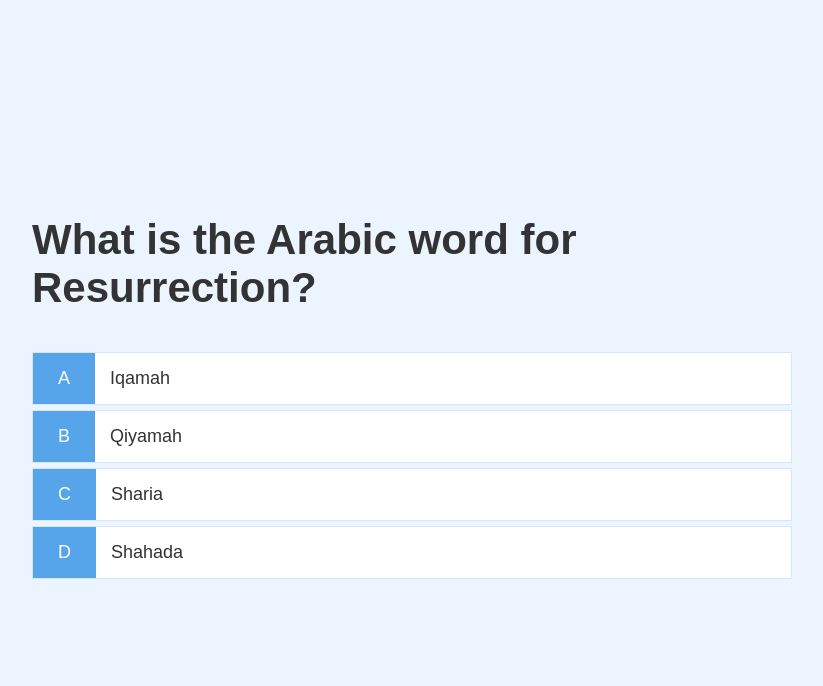
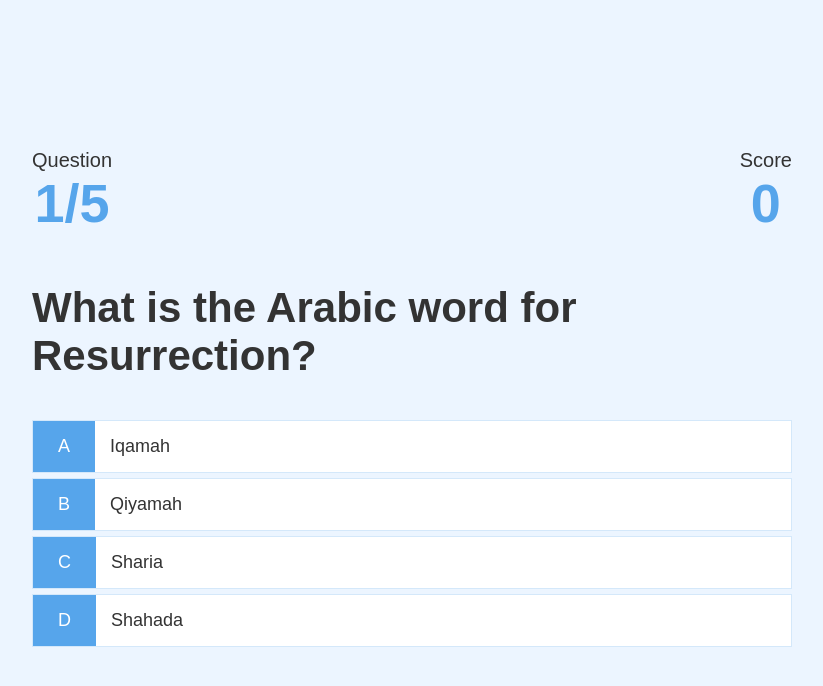
Before and after one commit to alghaibb/quiz-app, a plain HTML site: page game.html in a window 1280 px wide. Shown: the whole page, without its empty margins (228-1051 px from the left). Drawn offline with Linux system fonts and the light colour scheme.

Commit message:
Updated game.js, game.css & game.html

```diff
--- a/game.css
+++ b/game.css
@@ -32,3 +32,19 @@
 .incorrect {
     background-color: #dc3545;
 }
+
+/* HUD */
+
+#hud {
+    display: flex;
+    justify-content: space-between;
+}
+
+.hud-prefix {
+    text-align: center;
+    font-size: 2rem;
+}
+
+.hud-main-text {
+    text-align: center;
+}
--- a/game.html
+++ b/game.html
@@ -11,6 +11,24 @@
 <body>
     <div class="container">
         <div id="game" class="justify-center flex-column">
+            <div id="hud">
+                <div id="hud-tem">
+                    <p class="hud-prefix">
+                        Question
+                    </p>
+                    <h1 class="hud-main-text" id="questionCounter">
+
+                    </h1>
+                </div>
+                <div id="hud-tem">
+                    <p class="hud-prefix">
+                        Score
+                    </p>
+                    <h1 class="hud-main-text" id="score">
+                        0
+                    </h1>
+                </div>
+            </div>
             <h2 id="question">What are the answers to these questions?</h2>
             <div class="choice-container">
                 <p class="choice-prefix">A</p>
--- a/game.js
+++ b/game.js
@@ -1,5 +1,7 @@
 const question = document.getElementById('question');
 const choices = Array.from(document.getElementsByClassName('choice-text'));
+const questionCounterText = document.getElementById('questionCounter');
+const scoreText = document.getElementById('score');
 
 let currentQuestion = {};
 let acceptingAnswers = false;
@@ -69,6 +71,8 @@ getNewQuestion = () => {
     }
 
     questionCounter++;
+    questionCounterText.innerText = `${questionCounter}/${MAX_QUESTIONS}`
+
     const questionIndex = Math.floor(Math.random() * availableQuestions.length);
     currentQuestion = availableQuestions[questionIndex];
     question.innerText = currentQuestion.question;
@@ -96,6 +100,10 @@ choices.forEach(choice => {
             classToApply = 'correct'
         }
 
+        if (classToApply === 'correct') {
+            incrementScore(CORRECT_BONUS)
+        }
+
         selectedChoice.parentElement.classList.add(classToApply);
 
         setTimeout( () => {
@@ -105,4 +113,9 @@ choices.forEach(choice => {
     });
 });
 
+incrementScore = num => {
+    score += num;
+    scoreText.innerText = score;
+}
+
 startGame()
```
